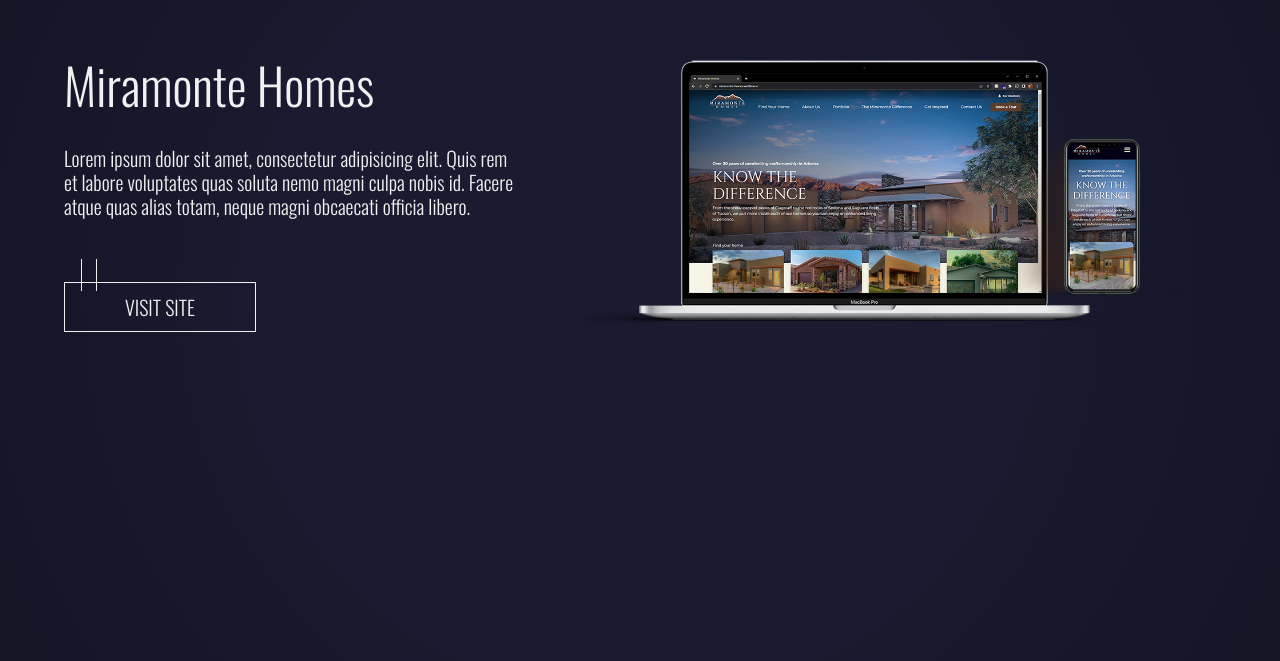
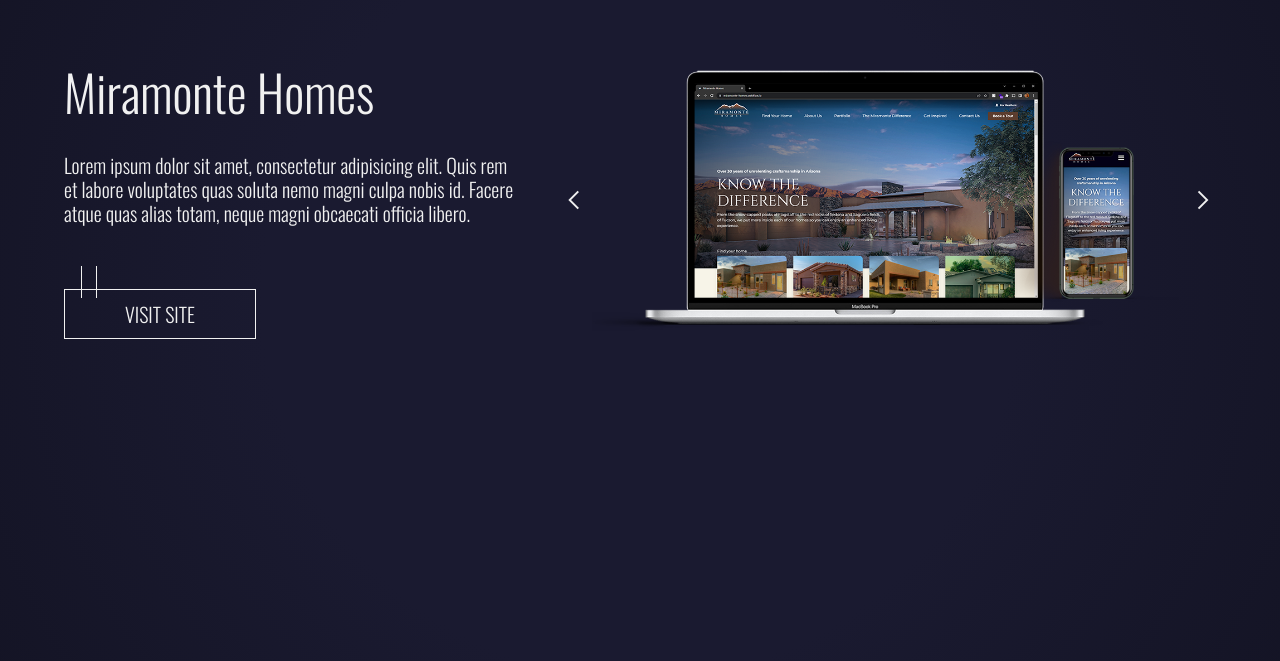
Before and after one commit to gavinbrown025/Portfolio2025, a Vue app: page / in a window 1280 px wide. Shown: the part 1699-2360 px from the top of the page. Built offline with nearby package versions, Linux system fonts and the light colour scheme; no server answers; what aws-amplify would draw is missing.

Commit message:
Setup image sliders and started cloud animation

```diff
--- /dev/null
+++ b/src/components/CloudAnim.vue
@@ -0,0 +1,19 @@
+<template>
+  <UIContainer class="sm:basis-1/2 max-w-[8rem] contain-content">
+    <svg class="max-w-[20rem] contain-content" xmlns="http://www.w3.org/2000/svg" viewBox="0 0 242.82 118.77">
+      <g>
+        <rect class="fill-gb-lt-purple" x="62.09" y="0" width="180.73" height="23.75" rx="11.88" ry="11.88"/>
+        <rect class="fill-gb-lt-purple" x="12.82" y="95.02" width="191.83" height="23.75" rx="11.88" ry="11.88"/>
+        <path class="fill-gb-lt-purple" d="M186.24,47.51h-61.56c3.28,0,6.25-1.33,8.4-3.47,2.15-2.15,3.48-5.12,3.48-8.4,0-6.56-5.32-11.88-11.88-11.88h61.56c-3.28,0-6.25,1.33-8.4,3.48-2.15,2.15-3.48,5.12-3.48,8.4,0,6.56,5.32,11.87,11.88,11.87Z"/>
+        <path class="fill-gb-lt-purple" d="M117.62,95.02h-61.56c3.28,0,6.25-1.33,8.4-3.47,2.15-2.15,3.48-5.12,3.48-8.4,0-6.56-5.32-11.88-11.88-11.88h61.56c-3.28,0-6.25,1.33-8.4,3.48-2.15,2.15-3.48,5.12-3.48,8.4,0,6.56,5.32,11.87,11.88,11.87Z"/>
+        <rect class="fill-gb-lt-purple" x="0" y="47.51" width="242.82" height="23.75" rx="11.88" ry="11.88"/>
+      </g>
+    </svg>
+  </UIContainer>
+</template>
+
+<script setup>
+import UIContainer from "@/components/UI/UIContainer.vue";
+</script>
+
+<style scoped></style>
--- a/src/components/ProjectImages.vue
+++ b/src/components/ProjectImages.vue
@@ -1,15 +1,87 @@
 <template>
-  <div class="basis-1/2 grow px-4 py-8">
-    <img :src="projectImage" :alt="`Project image`" />
+  <div class="min-w-[24rem] flex items-center basis-1/2 grow py-8">
+    <UIIcon icon="arrow_back_ios" class="cursor-pointer" @click="prevImage" />
+
+    <div
+      class="relative w-full overflow-hidden contain-content h-90"
+      :style="transitionStyle"
+    >
+      <Transition name="slide" mode="out-in">
+        <img
+          :key="currentIndex"
+          :src="currentImage"
+          alt="Project image"
+          class="absolute top-0 left-0 w-full h-full object-contain"
+        />
+      </Transition>
+    </div>
+
+    <UIIcon
+      icon="arrow_forward_ios"
+      class="cursor-pointer"
+      @click="nextImage"
+    />
   </div>
 </template>
 
 <script setup>
+import { ref, computed } from "vue";
 import { useProjectImages } from "@/utils/useProjectImages";
-const imageMap = useProjectImages();
+import UIIcon from "@/components/UI/UIIcon.vue";
 
 const props = defineProps({ images: { type: Array, required: true } });
 
-const projectImage = imageMap[props.images[0]];
+const currentIndex = ref(0);
 
+const imageMap = useProjectImages();
+const projectImages = computed(() =>
+  props.images.map((image) => imageMap[image])
+);
+const currentImage = computed(() => projectImages.value[currentIndex.value]);
+
+const direction = ref("next");
+const transitionStyle = computed(() => ({
+  "--slide-from": direction.value === "next" ? "100%" : "-100%",
+  "--slide-to": direction.value === "next" ? "-100%" : "100%",
+}));
+
+function nextImage() {
+  direction.value = "next";
+  currentIndex.value = (currentIndex.value + 1) % props.images.length;
+}
+
+function prevImage() {
+  direction.value = "prev";
+  currentIndex.value =
+    (currentIndex.value - 1 + props.images.length) % props.images.length;
+}
 </script>
+
+<style scoped>
+.slide-enter-active,
+.slide-leave-active {
+  transition: all 0.5s ease;
+  position: absolute;
+  width: 100%;
+}
+
+.slide-enter-from {
+  transform: translateX(var(--slide-from));
+  opacity: 0;
+}
+
+.slide-enter-to {
+  transform: translateX(0%);
+  opacity: 1;
+}
+
+.slide-leave-from {
+  transform: translateX(0%);
+  opacity: 1;
+}
+
+.slide-leave-to {
+  transform: translateX(var(--slide-to));
+  opacity: 0;
+}
+</style>
--- /dev/null
+++ b/src/components/ProjectImagesMotion.vue
@@ -0,0 +1,75 @@
+<template>
+  <div class="flex items-center basis-1/2 grow px-4 py-8">
+    <UIIcon icon="arrow_back_ios" class="cursor-pointer" @click="nextImage" />
+    <div class="w-full contain-content">
+      <div
+        v-for="(image, i) in props.images"
+        :key="image"
+        class="w-full h-full"
+      >
+        <img
+          v-if="i === currentIndex"
+          v-motion
+          :initial="slide.initial"
+          :enter="slide.enter"
+          :leave="slide.leave"
+          :src="projectImages[i]"
+          alt="Project Image"
+          :class="{ hidden: i !== currentIndex }"
+        />
+      </div>
+    </div>
+    <UIIcon
+      icon="arrow_forward_ios"
+      class="cursor-pointer"
+      @click="prevImage"
+    />
+  </div>
+</template>
+
+<script setup>
+import { ref, computed } from "vue";
+import { useProjectImages } from "@/utils/useProjectImages";
+
+import UIIcon from "@/components/UI/UIIcon.vue";
+
+const imageMap = useProjectImages();
+
+const props = defineProps({ images: { type: Array, required: true } });
+
+const currentIndex = ref(0);
+
+const projectImages = computed(() =>
+  props.images.map((image) => imageMap[image])
+);
+
+const direction = ref("next");
+
+const slide = computed(() => ({
+  initial: {
+    opacity: 0,
+    x: direction.value === "next" ? "-100%" : "100%",
+  },
+  enter: {
+    opacity: 1,
+    x: "0%",
+    transition: { duration: 700, ease: "easeOut" },
+  },
+  leave: {
+    opacity: 0,
+    x: direction.value === "next" ? "100%" : "-100%",
+    transition: { duration: 700, ease: "easeOut" },
+  },
+}));
+
+function nextImage() {
+  direction.value = "next";
+  currentIndex.value = (currentIndex.value + 1) % props.images.length;
+}
+
+function prevImage() {
+  direction.value = "prev";
+  currentIndex.value =
+    (currentIndex.value - 1 + props.images.length) % props.images.length;
+}
+</script>
--- a/src/components/TheContact.vue
+++ b/src/components/TheContact.vue
@@ -23,7 +23,7 @@
         </div>
       </form>
     </UIContainer>
-    <div class="sm:basis-1/2"></div>
+    <!-- <CloudAnim /> -->
   </section>
 </template>
 
@@ -34,6 +34,7 @@
 import UIContainer from "@/components/UI/UIContainer.vue";
 import UIInput from "@/components/UI/UIInput.vue";
 import UIButtonAnim from "@/components/UI/UIButtonAnim.vue";
+import CloudAnim from "@/components/CloudAnim.vue";
 
 const inputs = [
   { name: "name", type: "text", label: "Your Name" },
--- a/src/components/TheProfile.vue
+++ b/src/components/TheProfile.vue
@@ -4,7 +4,7 @@
       v-motion
       :initial="fadeInBottom.initial"
       :visible-once="fadeInBottom.enter"
-      class="pt-12 pb-48 grid min-h-min items-center max-w-fit "
+      class="pt-12 pb-48 grid min-h-min items-center"
     >
       <div class="flex flex-wrap items-center gap-12">
         <div class="shrink grow basis-1/3">
@@ -23,7 +23,7 @@
             also find me on Github and LinkedIn.
           </p>
         </div>
-        <div class="profile-skills bg-gb-dk-purple px-8 py-8">
+        <div class="grow bg-gb-dk-purple px-8 py-8 sm:px-12">
           <div v-for="skills in skillLists" :key="skills.title">
             <h3 class="mb-6">{{ skills.title }}</h3>
             <ul class="mb-8 flex gap-4">
@@ -52,7 +52,7 @@
 const skillLists = [
   {
     title: "Languages",
-    items: ["JavaScript", "CSS/SCSS",  "PHP", "SQL"],
+    items: ["JavaScript", "CSS/SCSS", "PHP", "SQL"],
   },
   {
     title: "Frameworks",
--- a/src/components/TheProjects.vue
+++ b/src/components/TheProjects.vue
@@ -20,7 +20,7 @@
               </a>
             </div>
           </div>
-          <ProjectImages class="min-w-[16rem]" :images="project.images" />
+          <ProjectImages :images="project.images" />
         </div>
       </UIContainer>
     </section>
@@ -41,7 +41,7 @@
     title: "Miramonte Homes",
     description:
       "Lorem ipsum dolor sit amet, consectetur adipisicing elit. Quis rem et labore voluptates quas soluta nemo magni culpa nobis id. Facere atque quas alias totam, neque magni obcaecati officia libero.",
-    images: ["MiramonteMockup.png"],
+    images: ["MiramonteMockup.png", "spotifyMockup.png"],
     link: "https://example.com/project1",
   },
   {
--- a/src/styles/main.css
+++ b/src/styles/main.css
@@ -135,4 +135,7 @@
   h2 {
     @apply text-3xl;
   }
+  h3 {
+    @apply text-lg;
+  }
 }
```
Also changed, not shown: src/components/TheShowcaseComponent.js (deleted, +0 -79 lines), src/assets/images/SVG/Asset 16.svg (added), src/assets/images/SVG/cloud1.svg (added).
